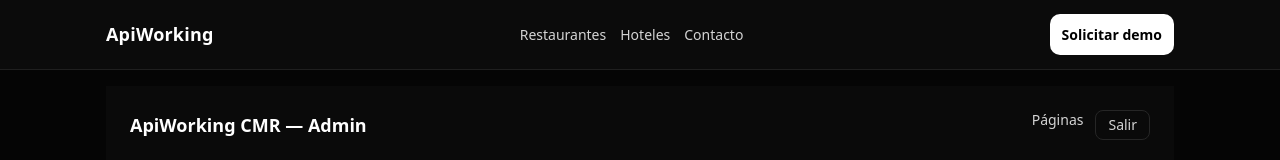
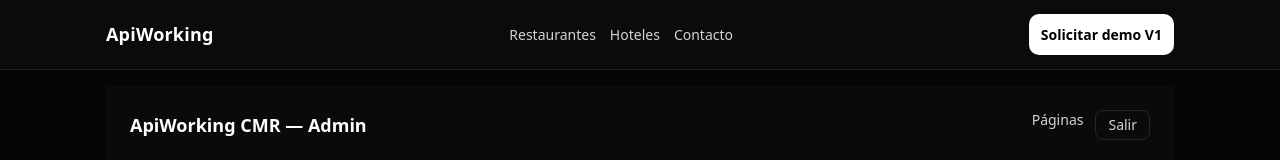
Before and after one commit to Daigov11/apiworkingscr, a Next.js app: page /admin/login in a window 1280 px wide. Shown: the top 160 px of the page. Built offline with nearby package versions, Linux system fonts and the light colour scheme.

Commit message:
jenkins v1

```diff
--- a/src/components/layout/Header.tsx
+++ b/src/components/layout/Header.tsx
@@ -31,7 +31,7 @@ export default function Header() {
         </nav>
 
         <div className="awcmr-header__actions">
-          <a href="/demo" className="awcmr-header__btnPrimary">Solicitar demo</a>
+          <a href="/demo" className="awcmr-header__btnPrimary">Solicitar demo V1</a>
         </div>
 
         <button
```
Also changed, not shown: 2 other files (tests, documents, lock files or other folders).
